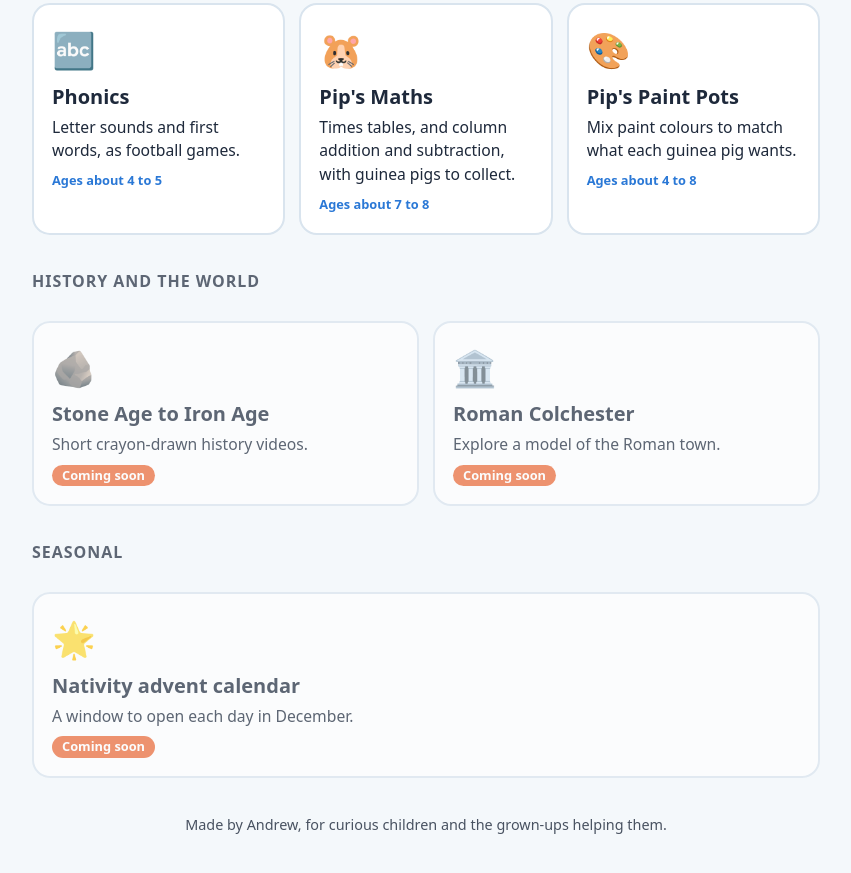
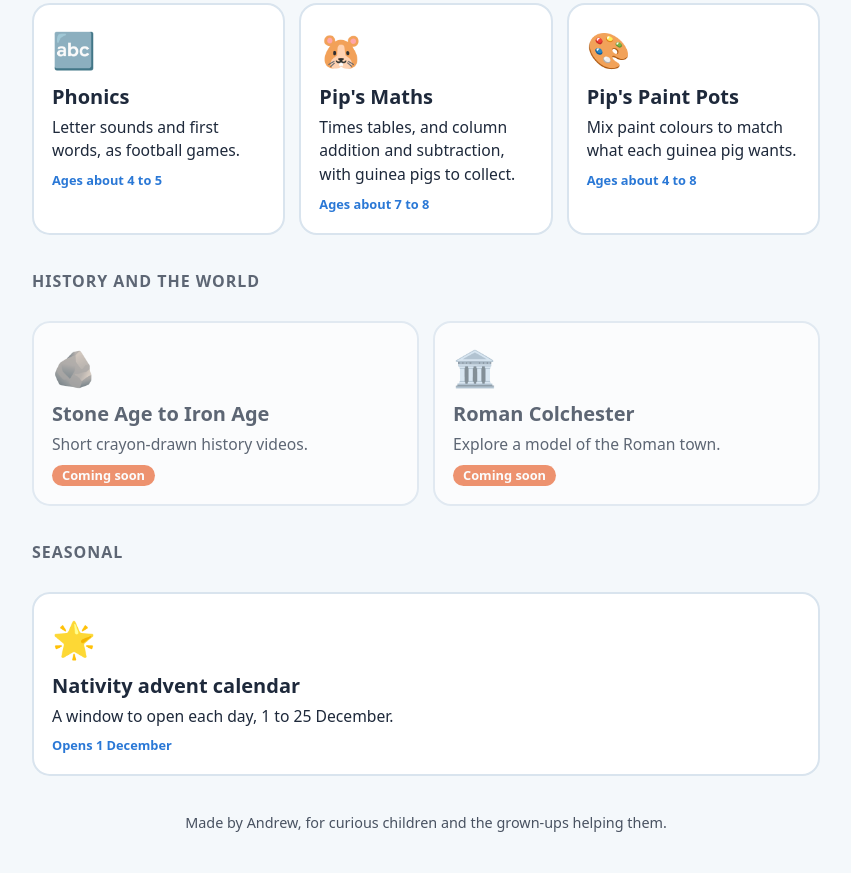
Before and after one commit to andrewlord311-sudo/andrewlord311-sudo.github.io, a plain HTML site: page index.html in a window 1280 px wide. Shown: the part 494-1367 px from the top of the page, without its empty margins (214-1065 px from the left). Drawn offline with Linux system fonts and the light colour scheme.

Commit message:
Add /advent short link and make the nativity calendar tile live

```diff
--- a/index.html
+++ b/index.html
@@ -54,8 +54,8 @@ footer{margin-top:36px;text-align:center;font-size:.9rem;opacity:.8}
 
 <h3>Seasonal</h3>
 <section class="tiles">
-<div class="tile soon"><div class="emoji">🌟</div><h2>Nativity advent calendar</h2>
-<p>A window to open each day in December.</p><span class="tag">Coming soon</span></div>
+<a class="tile" href="https://andrewlord311-sudo.github.io/nativity-advent-calendar/"><div class="emoji">🌟</div><h2>Nativity advent calendar</h2>
+<p>A window to open each day, 1 to 25 December.</p><span class="age">Opens 1 December</span></a>
 </section>
 
 <footer>Made by Andrew, for curious children and the grown-ups helping them.</footer>
```
Also changed, not shown: advent/index.html (added, +6 -0 lines).
